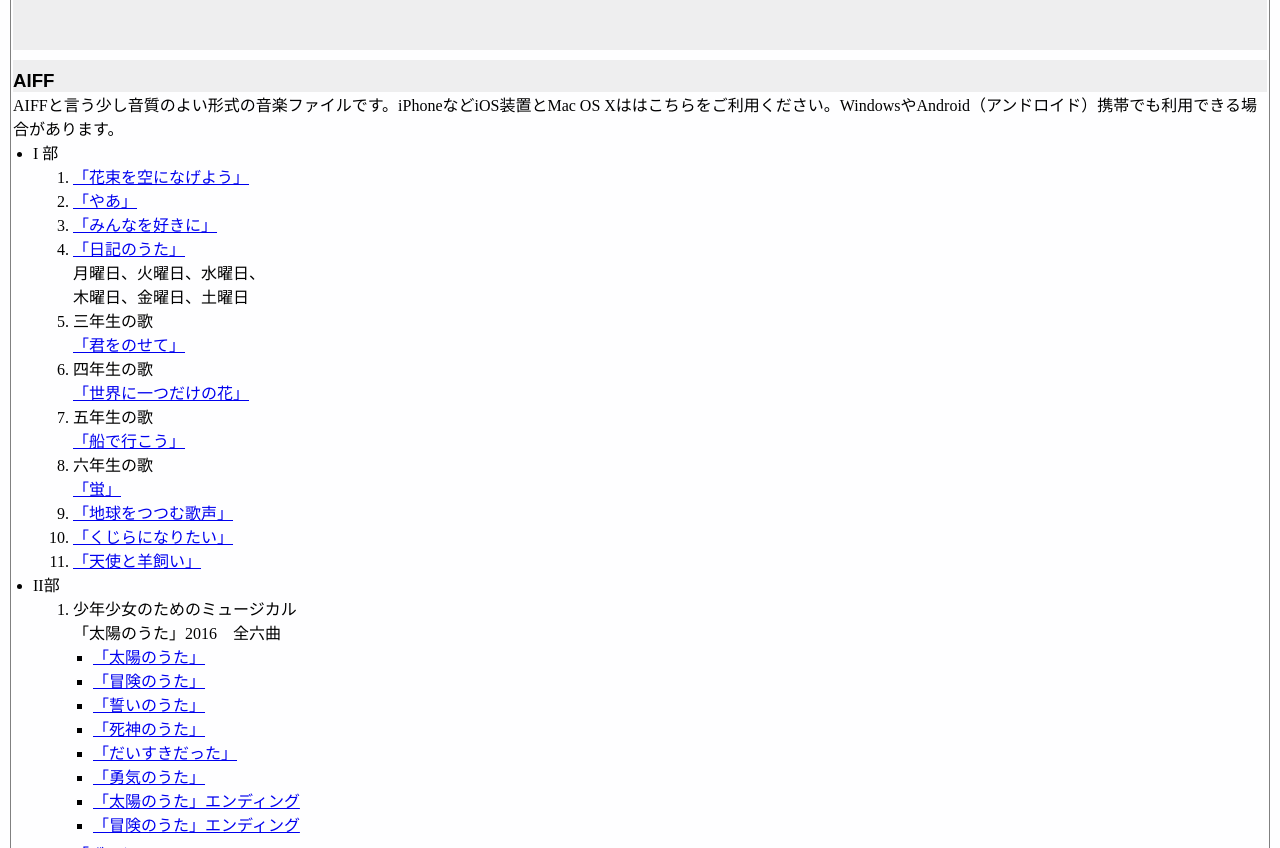
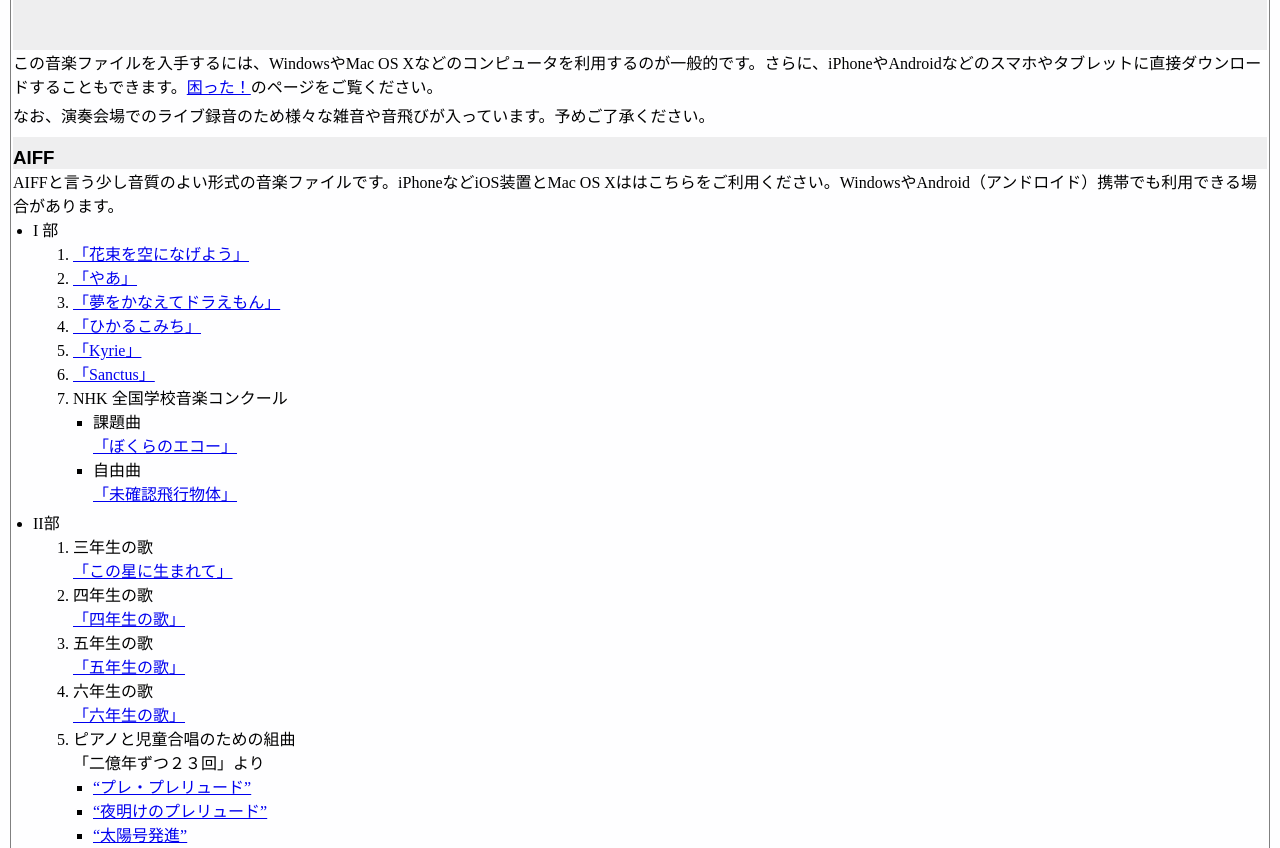
Before and after one commit to doniDog/doniDog.github.io, a plain HTML site: page nanao/nanao20170318/chorusmusicAIFF.html in a window 1280 px wide. Shown: the part 99-947 px from the top of the page. Drawn offline with Linux system fonts and the light colour scheme.

Commit message:
曲名一回目
曲名の入れ替えと、文章の修正

```diff
--- a/nanao/nanao20170318/chorusmusicAIFF.html
+++ b/nanao/nanao20170318/chorusmusicAIFF.html
@@ -50,43 +50,49 @@ a.button {
 <body>
 <h1>ハルコン</h1>
 <div>
+<p>
+この音楽ファイルを入手するには、WindowsやMac OS Xなどのコンピュータを利用するのが一般的です。さらに、iPhoneやAndroidなどのスマホやタブレットに直接ダウンロードすることもできます。<a href="chorusmusic2nd.html">困った！</a>のページをご覧ください。
+</p>
+<p>
+なお、演奏会場でのライブ録音のため様々な雑音や音飛びが入っています。予めご了承ください。
+</p>
 <h2>AIFF</h2>
 AIFFと言う少し音質のよい形式の音楽ファイルです。iPhoneなどiOS装置とMac OS Xははこちらをご利用ください。WindowsやAndroid（アンドロイド）携帯でも利用できる場合があります。
 <ul>
 <li>I 部
 <ol>
-	<li><a href="https://www.dropbox.com/s/ag0ji22nyc4m4db/001.aif?dl=0">「花束を空になげよう」</a></li>
-	<li><a href="https://www.dropbox.com/s/3h79x3larblzbmr/002.aif?dl=0" target="_blank">「やあ」</a></li>
-	<li><a href="https://www.dropbox.com/s/5e5jtzv1xlzruc9/003.aif?dl=0" target="_blank">「みんなを好きに」</a></li>
-	<li><a href="https://www.dropbox.com/s/m8bshjzsw26c6xu/004.aif?dl=0" target="_blank">「日記のうた」</a><br>月曜日、火曜日、水曜日、<br>木曜日、金曜日、土曜日</li>
-	<li>三年生の歌<br><a href="https://www.dropbox.com/s/bbkfjm786g92wah/005.aif?dl=0" target="_blank">「君をのせて」</a></li>
-	<li>四年生の歌<br><a href="https://www.dropbox.com/s/zjlehmllb66ukrj/006.aif?dl=0" target="_blank">「世界に一つだけの花」</a></li>
-	<li>五年生の歌<br><a href="https://www.dropbox.com/s/jtdyam1zxvehrqh/007.aif?dl=0" target="_blank">「船で行こう」</a></li>
-	<li>六年生の歌<br><a href="https://www.dropbox.com/s/dwv8zy4kb8g8dn6/008.aif?dl=0" target="_blank">「蛍」</a></li>
-	<li><a href="https://www.dropbox.com/s/h9xm3cc0u3m4c19/009.aif?dl=0" target="_blank">「地球をつつむ歌声」</a></li>
-	<li><a href="https://www.dropbox.com/s/l0ecwlwlraq9m0p/010.aif?dl=0" target="_blank">「くじらになりたい」</a></li>
-	<li><a href="https://www.dropbox.com/s/pm41561vb6cgi9a/011.aif?dl=0" target="_blank">「天使と羊飼い」</a></li>
+	<li><a href="https://www.dropbox.com/s/wxdb1qrtr57f232/001.mp3?dl=0" target="_blank">「花束を空になげよう」</a></li>
+	<li><a href="https://www.dropbox.com/s/6mi3i2obtrrbv1j/002.mp3?dl=0" target="_blank">「やあ」</a></li>
+	<li><a href="https://www.dropbox.com/s/ghza1ilt0l76gnu/003.mp3?dl=0" target="_blank">「夢をかなえてドラえもん」</a></li>
+	<li><a href="https://www.dropbox.com/s/btz254saftjxw2v/004.mp3?dl=0" target="_blank">「ひかるこみち」</a></li>
+	<li><a href="https://www.dropbox.com/s/msetwynl6fbcf9h/005.mp3?dl=0" target="_blank">「Kyrie」</a></li>
+	<li><a href="https://www.dropbox.com/s/8c249pq743i8691/006.mp3?dl=0" target="_blank">「Sanctus」</a></li>
+	<li>NHK 全国学校音楽コンクール<ul>
+	<li>課題曲<br><a href="https://www.dropbox.com/s/t0sok44neu8cxwt/007.mp3?dl=0" target="_blank">「ぼくらのエコー」</a></li>
+	<li>自由曲<br><a href="https://www.dropbox.com/s/oghq75zw8dta4l4/008.mp3?dl=0" target="_blank">「未確認飛行物体」</a></li>
+	</ul></li>
 </ol>
 </li>
 <li>II部
 <ol>
-	<li>少年少女のためのミュージカル<br>「太陽のうた」2016　全六曲
+	<li>三年生の歌<br><a href="https://www.dropbox.com/s/bbkfjm786g92wah/005.aif?dl=0" target="_blank">「この星に生まれて」</a></li>
+	<li>四年生の歌<br><a href="https://www.dropbox.com/s/zjlehmllb66ukrj/006.aif?dl=0" target="_blank">「四年生の歌」</a></li>
+	<li>五年生の歌<br><a href="https://www.dropbox.com/s/jtdyam1zxvehrqh/007.aif?dl=0" target="_blank">「五年生の歌」</a></li>
+	<li>六年生の歌<br><a href="https://www.dropbox.com/s/dwv8zy4kb8g8dn6/008.aif?dl=0" target="_blank">「六年生の歌」</a></li>
+	<li>ピアノと児童合唱のための組曲<br>「二億年ずつ２３回」より
 	<ul>
-		<li><a href="https://www.dropbox.com/s/8q7u7y3j8qqmqan/021.aif?dl=0" target="_blank">「太陽のうた」</a></li>
-		<li><a href="https://www.dropbox.com/s/gpzh65urlcqtyxm/022.aif?dl=0" target="_blank">「冒険のうた」</a></li>
-		<li><a href="https://www.dropbox.com/s/uz0vuu82sqn6jxt/023.aif?dl=0" target="_blank">「誓いのうた」</a></li>
-		<li><a href="https://www.dropbox.com/s/u2tlyphv3y23hfn/024.aif?dl=0" target="_blank">「死神のうた」</a></li>
-		<li><a href="https://www.dropbox.com/s/psgfbka330zzplt/025.aif?dl=0" target="_blank">「だいすきだった」</a></li>
-		<li><a href="https://www.dropbox.com/s/mcft7y94bh6znci/026.aif?dl=0" target="_blank">「勇気のうた」</a></li>
-		<li><a href="https://www.dropbox.com/s/kwaqgtcdtfxd2u4/027.aif?dl=0" target="_blank">「太陽のうた」エンディング</a></li>
-		<li><a href="https://www.dropbox.com/s/zd1gat1b6al0i5w/028.aif?dl=0" target="_blank">「冒険のうた」エンディング</a></li>
+		<li><a href="https://www.dropbox.com/s/2cmiwu5j659yypl/021.mp3?dl=0" target="_blank">“プレ・プレリュード”</a></li>
+		<li><a href="https://www.dropbox.com/s/0afeoeleigwpggk/022.mp3?dl=0" target="_blank">“夜明けのプレリュード”</a></li>
+		<li><a href="https://www.dropbox.com/s/2mzy3mi7tp8xfao/023.mp3?dl=0" target="_blank">“太陽号発進”</a></li>
+		<li><a href="https://www.dropbox.com/s/bmnbcs2nqmf08zd/024.mp3?dl=0" target="_blank">“ポッカポカのポカ”</a></li>
+		<li><a href="https://www.dropbox.com/s/jo8ke3p3fd4was0/025.mp3?dl=0" target="_blank">“二億年ずつ２３回”</a></li>
+		<li><a href="https://www.dropbox.com/s/jnbr33xgohaspb0/026.mp3?dl=0" target="_blank">“ポストリュード”</a></li>
 		</ul>
 	</li>
-	<li><a href="https://www.dropbox.com/s/2utkmg1qrjjbvlt/031.aif?dl=0" target="_blank">「ずっと…！」</a></li>
-	<li>みんなで歌おう<br><a href="https://www.dropbox.com/s/whu5gj6g4o2x8wz/032.aif?dl=0" target="_blank">「上を向いて歩こう」</a></li>
-	<li>卒業生とともに<br><a href="https://www.dropbox.com/s/dsjv79fsbymbem7/033.aif?dl=0" target="_blank">「地球星歌」</a></li>
-	<li><a href="https://www.dropbox.com/s/rkf0bdpfsvynr5r/034.aif?dl=0" target="_blank">「怪獣のバラード」</a></li>
-	<li>アンコール<br><a href="https://www.dropbox.com/s/j8lpsufm6j5ftbb/035.aif?dl=0" target="_blank">「さくら」</a></li>
+	<li>みんなで歌おう<br><a href="https://www.dropbox.com/s/teki0v5rpfy8sat/032.mp3?dl=0" target="_blank">「上を向いて歩こう」</a></li>
+	<li>卒業生とともに<br><a href="https://www.dropbox.com/s/u6zoz3h9y2z9o6m/033.mp3?dl=0" target="_blank">「地球星歌」</a></li>
+	<li><a href="https://www.dropbox.com/s/660z2bbzr8yiypi/034.mp3?dl=0" target="_blank">「怪獣のバラード」</a></li>
+	<li>アンコール<br><a href="https://www.dropbox.com/s/i8zmpal3payipfr/035.mp3?dl=0" target="_blank">「さくら」</a></li>
 </ol>
 </li>
 </ul>
```
Also changed, not shown: nanao/nanao20170318/chorusmusic2nd.html (+5 -5 lines), nanao/nanao20170318/nanaoChorus.html (+19 -19 lines), nanao/opening.html (+2 -2 lines).
